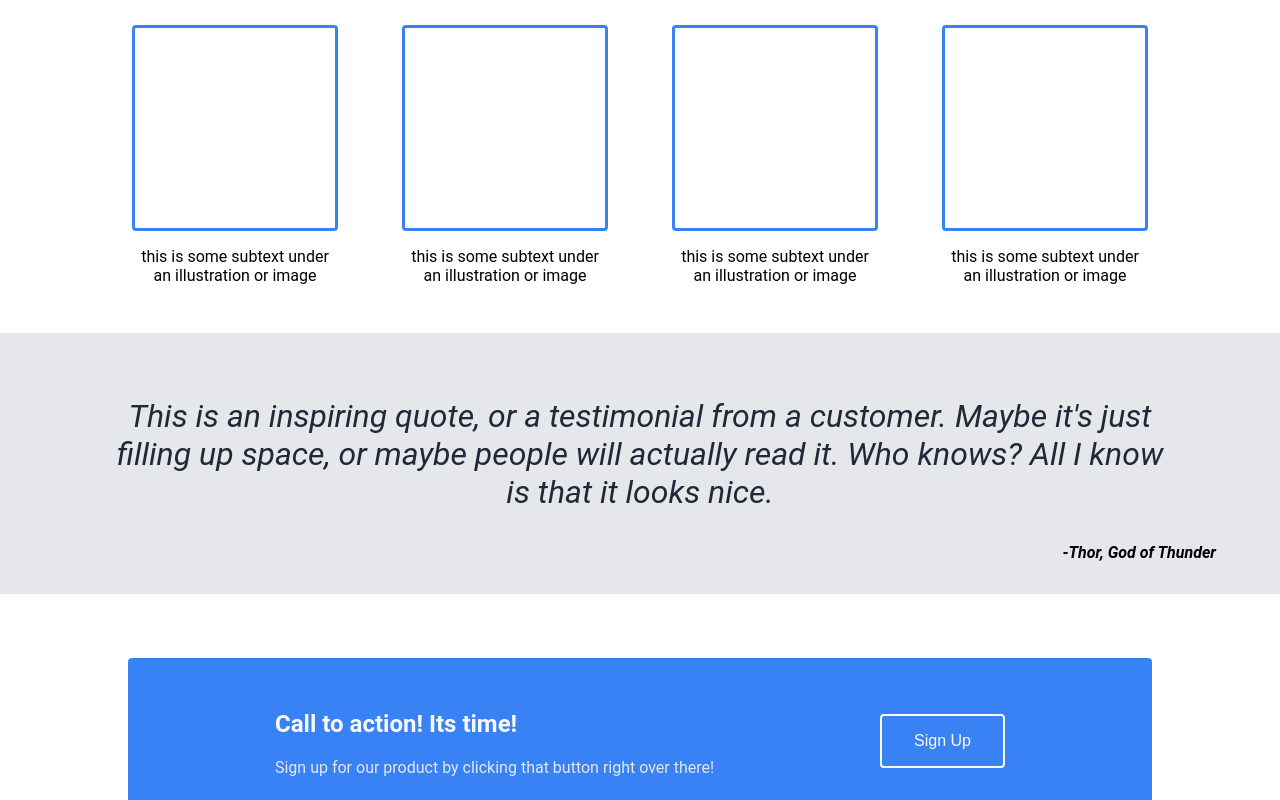
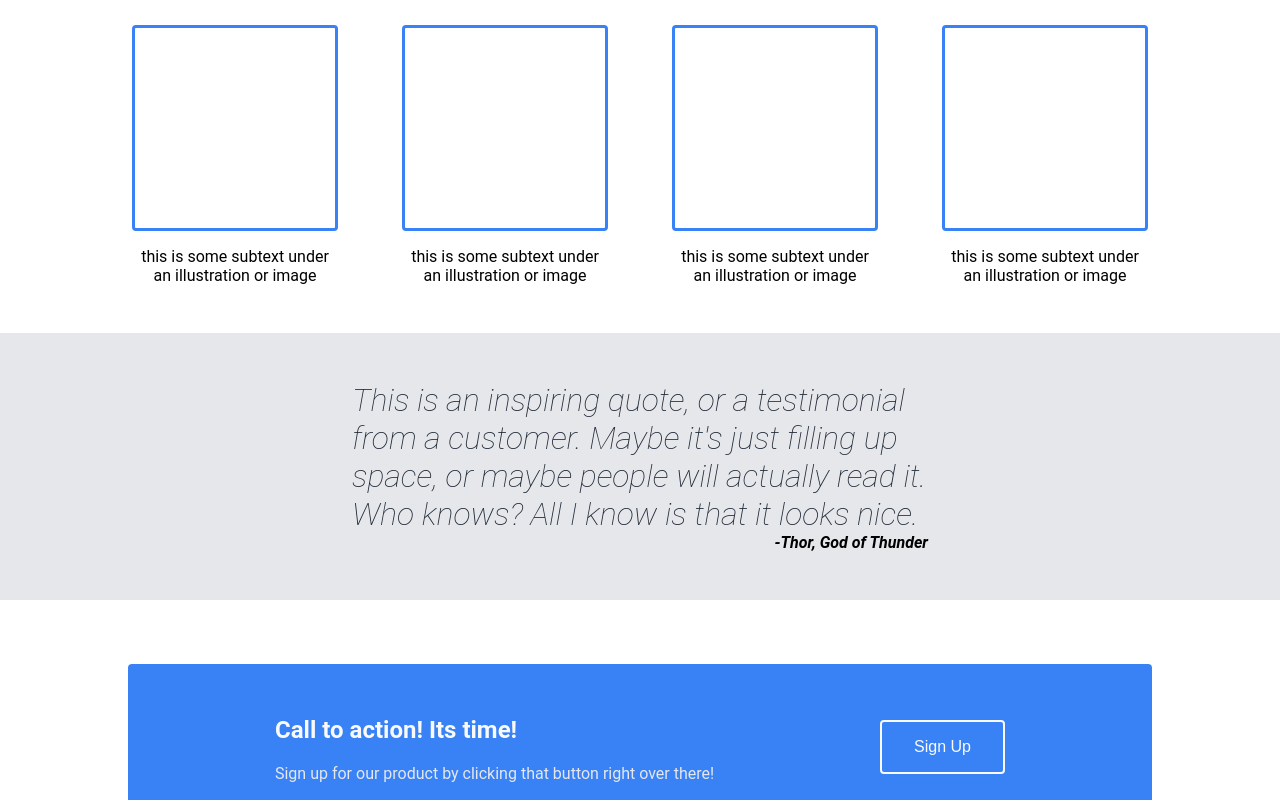
Before and after one commit to i-cortez/landing-page-template, a plain HTML site: page index.html in a window 1280 px wide. Shown: the part 488-1288 px from the top of the page. Drawn offline with Linux system fonts and the light colour scheme.

Commit message:
Make adjustments to the quote section and styles
Made changes to index.html and styles.css to make the quote section
appear more like shown in the design document.

```diff
--- a/index.html
+++ b/index.html
@@ -53,12 +53,14 @@
             </div>
         </section>
         <section class="quote">
+            <div class="quote-container">
                 <blockquote>
                     This is an inspiring quote, or a testimonial from a customer.
                     Maybe it's just filling up space, or maybe people will actually
                     read it. Who knows? All I know is that it looks nice.
                 </blockquote>
                 <cite>-Thor, God of Thunder</cite>
+            </div>
         </section>
         <section class="action">
             <div class="modal">
--- a/styles.css
+++ b/styles.css
@@ -100,15 +100,23 @@ nav a {
     background-color: #e5e7eb;
     padding: 2rem 4rem;
     display: flex;
+    justify-content: center;
+    align-items: center;
+}
+.quote .quote-container {
+    padding: 1rem 2rem;
+    display: flex;
     flex-direction: column;
+    max-width: 50%;
 }
-.quote blockquote{
-    text-align: center;
+.quote .quote-container blockquote {
     font-style: italic;
+    font-weight: lighter;
     font-size: 32px;
     color: #1f2937;
+    margin: 0;
 }
-.quote cite {
+.quote .quote-container cite {
     text-align: right;
     font-size: 16px;
     font-weight: bold;
```
Lines whose indentation alone changed are shown as unchanged.
